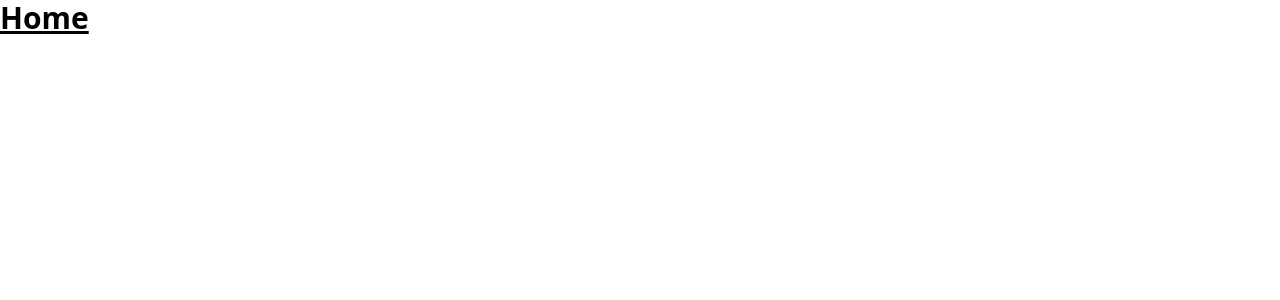
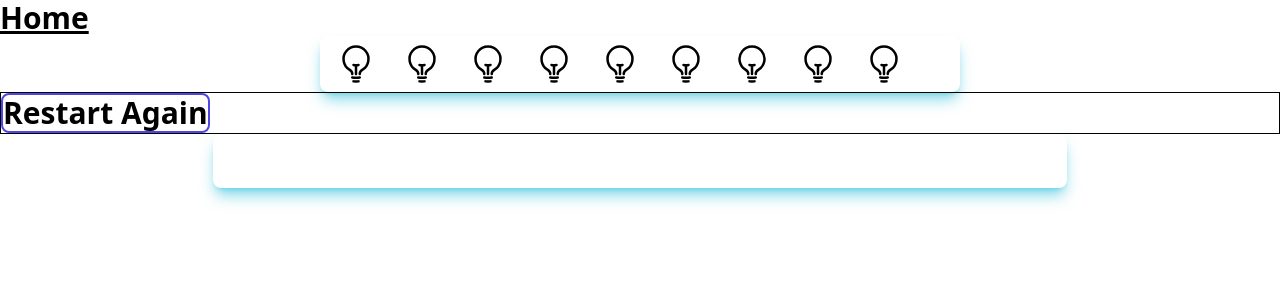
Before and after one commit to 123rishujha/casino_champions, a React (Create React App) app in the folder client/game/: page / in a window 1280 px wide. Shown: the top 300 px of the page. Built offline with nearby package versions, Linux system fonts and the light colour scheme.

Commit message:
day-1 with basic functionality

```diff
--- a/client/game/src/App.tsx
+++ b/client/game/src/App.tsx
@@ -1,10 +1,12 @@
-import React from 'react';
+import React from "react"
 import AllRoutes from './routes/AllRoutes';
+import Gamepage from "./pages/Gamepage";
 
 function App() {
   return (
     <div className="text-3xl font-bold underline">
-      <AllRoutes />
+      <AllRoutes  />
+      <Gamepage/>
     </div>
   );
 }
--- /dev/null
+++ b/client/game/src/pages/Gamepage.tsx
@@ -0,0 +1,97 @@
+import React, { useEffect, useState } from "react";
+import { HiLightBulb, HiEmojiHappy } from "react-icons/hi";
+import handlebuttonval from "./logic";
+const Gamepage = () => {
+  let [bulb, setBulbs] = useState<number[]>(new Array(9).fill(0));
+  let [button, setButton] = useState<number[]>([]);
+  let [refresh, setrefresh] = useState<number>(0);
+  let [chance, setChance] = useState<number>(0);
+  let [emoji, setEmoji] = useState<number[]>(new Array(9).fill(0));
+
+  function buttonval(val: number, index: number) {
+    setChance((prev) => prev + 1);
+    button[index] = 0;
+    setButton(button);
+    if (val <= 9) {
+      bulb[val - 1] = 1;
+      emoji[val - 1] = 1;
+
+      setBulbs(bulb);
+
+      setrefresh((prev) => prev + 1);
+      setEmoji(emoji);
+    }
+  }
+
+  useEffect(() => {
+    setButton(handlebuttonval());
+  }, []);
+  console.log("chance", chance);
+
+  function restartgame() {
+   setButton(handlebuttonval());
+    setBulbs(new Array(9).fill(0));
+    setChance(0);
+    setrefresh(0);
+  }
+  return (
+    <div>
+      <div className="flex rounded-lg gap-2.5 mx-auto w-1/2 pl-2  border-indigo-600 shadow-lg shadow-cyan-500/50">
+        {bulb?.map((e, i) => {
+          return (
+            <svg
+              key={i}
+              xmlns="http://www.w3.org/2000/svg"
+              fill="none"
+              viewBox="0 0 24 24"
+              strokeWidth={1.5}
+              stroke="currentColor"
+              className={`fill-${e === 1 ? `yellow` : `blue`}-300 md:fill-${
+                e === 1 ? `yellow` : `blue`
+              }-300 w-10 h-10 m-2`}
+            >
+              <path
+                strokeLinecap="round"
+                strokeLinejoin="round"
+                d="M12 18v-5.25m0 0a6.01 6.01 0 001.5-.189m-1.5.189a6.01 6.01 0 01-1.5-.189m3.75 7.478a12.06 12.06 0 01-4.5 0m3.75 2.383a14.406 14.406 0 01-3 0M14.25 18v-.192c0-.983.658-1.823 1.508-2.316a7.5 7.5 0 10-7.517 0c.85.493 1.509 1.333 1.509 2.316V18"
+              />
+            </svg>
+          );
+        })}
+      </div>
+      <div style={{ border: "1px solid black" }}>
+        <button
+          onClick={restartgame}
+          className="border-2 border-indigo-600 rounded-lg"
+        >
+          Restart Again
+        </button>
+      </div>
+      <div className="flex rounded-lg gap-2.5 mx-auto w-2/3 pl-2  border-indigo-600 shadow-lg shadow-cyan-500/50">
+        {
+          // bg-blue-500
+          button?.map((e, i) => {
+            return (
+              <button
+                disabled={chance == 5}
+                key={i}
+                onClick={() => buttonval(e, i)}
+                className={`rounded-lg rounded-lg w-20 bg-${
+                  chance === 5 ? "slate":e==0?"slate" : "cyan"
+                }-400 hover:bg-${
+                  chance === 5 ? "green-400" : "orange-400"
+                } m-3 pl-3 pr-3 ${
+                  chance === 5 ? `cursor-not-allowed` : `cursor-pointer`
+                }`}
+              >
+                <HiEmojiHappy color={e === 0 ? "#3939ac" :chance===5?"red": `white`} />
+              </button>
+            );
+          })
+        }
+      </div>
+    </div>
+  );
+};
+
+export default Gamepage;
--- /dev/null
+++ b/client/game/src/pages/logic.ts
@@ -0,0 +1,19 @@
+
+
+
+
+function handlebuttonval():number[]{
+    var arr = [];
+    while (arr.length < 5) {
+      var r = Math.floor(Math.random() * 9) + 1;
+      if (arr.indexOf(r) === -1) arr.push(r);
+    }
+    let array= [...arr,10,11,12,13]
+    for (let i = array.length - 1; i > 0; i--) {
+        const j = Math.floor(Math.random() * (i + 1));
+        [array[i], array[j]] = [array[j], array[i]];
+      }
+     return array
+  }
+
+export default handlebuttonval
```
